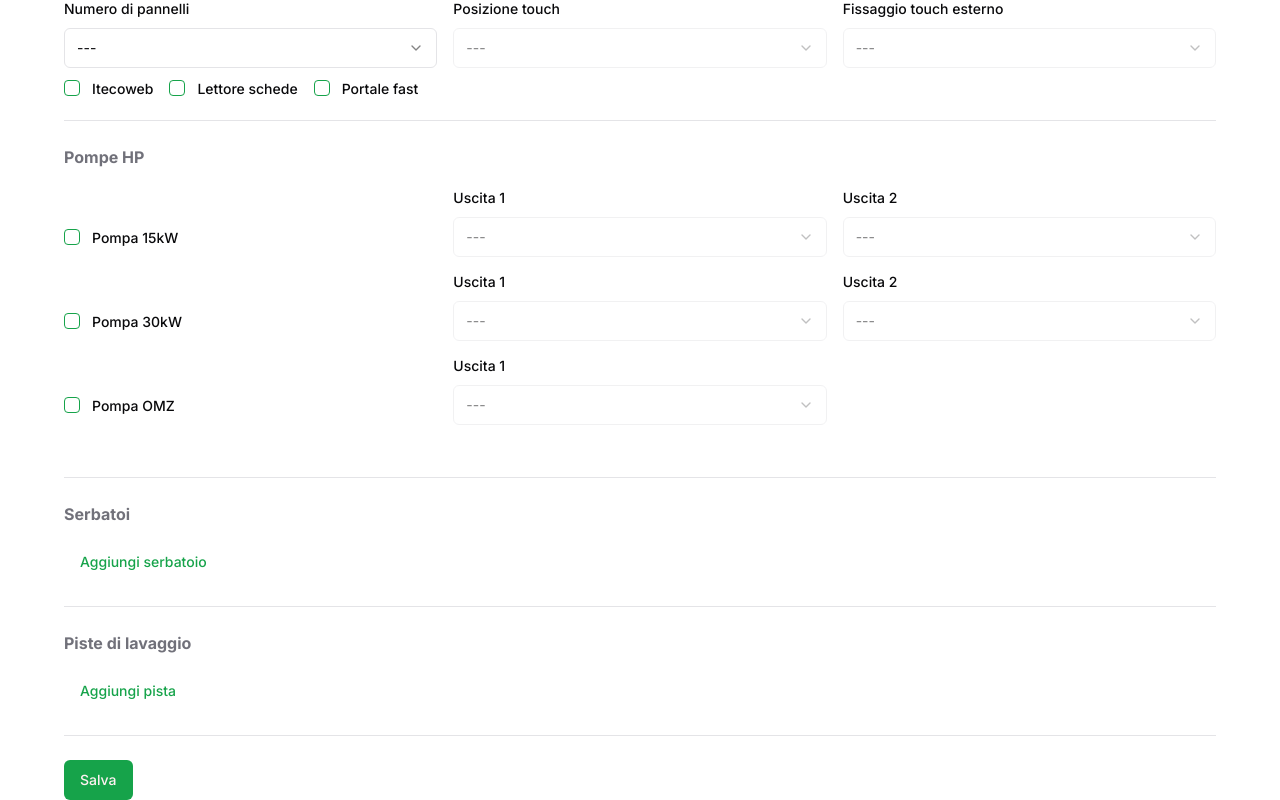
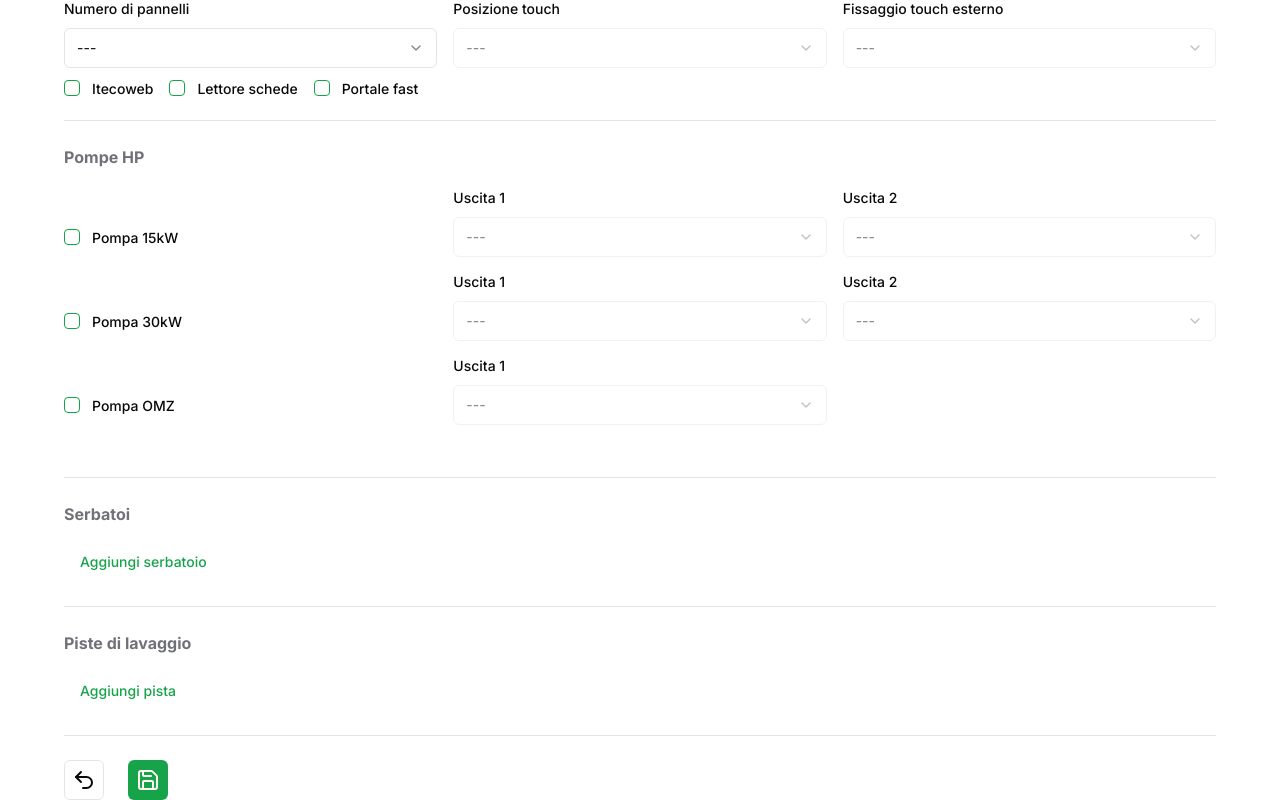
Before and after one commit to slinden2/product-configurator, a Next.js app: page /configurations/new in a window 1280 px wide. Shown: the part 1287-2087 px from the top of the page. Built offline with nearby package versions, Linux system fonts and the light colour scheme.

Commit message:
Aesthetic improvements

```diff
--- a/app/configurations/bom/[id]/BOMDataTable.tsx
+++ b/app/configurations/bom/[id]/BOMDataTable.tsx
@@ -14,9 +14,9 @@ interface BOMDataTableProps {
 
 const BOMDataTable = ({ items }: BOMDataTableProps) => {
   return (
-    <Table className="mb-3 bg-muted/50 rounded-lg font-mono">
+    <Table className="mb-3 rounded-lg font-mono">
       <TableHeader>
-        <TableRow>
+        <TableRow className="hover:bg-transparent">
           <TableHead className="table-cell w-32 py-2">Codice</TableHead>
           <TableHead className="table-cell flex-1 py-2">Descrizione</TableHead>
           <TableHead className="table-cell w-24 py-2 text-center">
--- a/app/configurations/bom/[id]/MetaDataTable.tsx
+++ b/app/configurations/bom/[id]/MetaDataTable.tsx
@@ -14,13 +14,13 @@ interface MetaDataTableProps {
 
 const MetaDataTable = ({ clientName, description }: MetaDataTableProps) => {
   return (
-    <Table className="mb-3 bg-muted/50 rounded-lg font-mono">
+    <Table className="mb-3 rounded-lg font-mono">
       <TableBody>
-        <TableRow>
+        <TableRow className="hover:bg-transparent">
           <TableHead className="table-cell w-44">Nome del cliente:</TableHead>
           <TableCell>{clientName}</TableCell>
         </TableRow>
-        <TableRow>
+        <TableRow className="hover:bg-transparent">
           <TableHead className="table-cell w-44 align-text-top p-4">
             Descrizione:
           </TableHead>
--- a/app/configurations/bom/[id]/page.tsx
+++ b/app/configurations/bom/[id]/page.tsx
@@ -1,9 +1,13 @@
 import BOMDataTable from "@/app/configurations/bom/[id]/BOMDataTable";
 import MetaDataTable from "@/app/configurations/bom/[id]/MetaDataTable";
+import BackButton from "@/components/BackButton";
 import HeaderH2 from "@/components/HeaderH2";
 import HeaderH3 from "@/components/HeaderH3";
 import HeaderH4 from "@/components/HeaderH4";
+import { Button } from "@/components/ui/button";
 import { getBOM } from "@/prisma/db";
+import { Pencil } from "lucide-react";
+import Link from "next/link";
 import { Fragment } from "react";
 
 interface BOMViewProps {
@@ -22,7 +26,7 @@ const BOMView = async ({ params }: BOMViewProps) => {
   const washBayBOMs = await bom.buildWashBayBOM();
 
   return (
-    <>
+    <div className="space-y-6">
       <HeaderH2>Distinta</HeaderH2>
       <MetaDataTable clientName={clientName} description={description || ""} />
       <HeaderH3>Distinta generale</HeaderH3>
@@ -49,7 +53,15 @@ const BOMView = async ({ params }: BOMViewProps) => {
           ))}
         </>
       )}
-    </>
+      <div className="space-x-6">
+        <BackButton fallbackPath={"/configurations"} />
+        <Link href={`/configurations/edit/${params.id}`}>
+          <Button variant="default" size="icon">
+            <Pencil />
+          </Button>
+        </Link>
+      </div>
+    </div>
   );
 };
 
--- a/app/configurations/page.tsx
+++ b/app/configurations/page.tsx
@@ -1,6 +1,7 @@
 import DataTable from "@/components/DataTable";
-import { buttonVariants } from "@/components/ui/button";
+import { Button } from "@/components/ui/button";
 import { getConfigurationsForDataTable } from "@/prisma/db";
+import { CirclePlus } from "lucide-react";
 import Link from "next/link";
 import React from "react";
 
@@ -8,13 +9,15 @@ const Configurations = async () => {
   const configurations = await getConfigurationsForDataTable();
 
   return (
-    <div className="space-y-6">
+    <div className="space-y-3">
       <DataTable configurations={configurations} />
-      <Link
-        className={buttonVariants({ variant: "default" })}
-        href="/configurations/new">
-        Nuova configurazione
-      </Link>
+      <div>
+        <Link href="/configurations/new">
+          <Button variant="default" size="icon" title="Nuova configurazione">
+            <CirclePlus />
+          </Button>
+        </Link>
+      </div>
     </div>
   );
 };
--- /dev/null
+++ b/components/BackButton.tsx
@@ -0,0 +1,27 @@
+"use client";
+
+import { Button } from "@/components/ui/button";
+import { Undo2 } from "lucide-react";
+import { useRouter } from "next/navigation";
+
+interface BackButtonProps {
+  fallbackPath: string;
+}
+
+export default function BackButton({ fallbackPath }: BackButtonProps) {
+  const router = useRouter();
+
+  const handleBack = () => {
+    if (window.history.length > 1) {
+      router.back();
+    } else {
+      router.push(fallbackPath);
+    }
+  };
+
+  return (
+    <Button variant="outline" size="icon" onClick={handleBack} title="Indietro">
+      <Undo2 />
+    </Button>
+  );
+}
--- a/components/ConfigForm/index.tsx
+++ b/components/ConfigForm/index.tsx
@@ -17,8 +17,10 @@ import TouchSection from "@/components/ConfigForm/TouchSection";
 import HPPumpSection from "@/components/ConfigForm/HPPumpSection";
 import WaterTankSection from "@/components/ConfigForm/WaterTankSection";
 import WashBaySection from "@/components/ConfigForm/WashBaySection";
+import BackButton from "@/components/BackButton";
 import { redirectTo } from "@/app/actions";
 import { DevTool } from "@hookform/devtools"; // TODO Remove dev tools
+import { Save } from "lucide-react";
 
 export type ConfigFormData = z.infer<typeof configSchema>;
 
@@ -82,9 +84,17 @@ const ConfigForm = ({ configuration }: ConfigurationFormProps) => {
           <HPPumpSection />
           <WaterTankSection />
           <WashBaySection />
-          <Button type="submit" disabled={isSubmitting}>
-            Salva
-          </Button>
+          <div className="space-x-6">
+            <BackButton fallbackPath="/configurations" />
+            <Button
+              type="submit"
+              disabled={isSubmitting}
+              size="icon"
+              variant="default"
+              title="Salva configurazione">
+              <Save />
+            </Button>
+          </div>
         </form>
       </Form>
       <p className="text-destructive">{error}</p>
--- a/components/DataTable.tsx
+++ b/components/DataTable.tsx
@@ -24,7 +24,7 @@ const DataTable = ({ configurations }: DataTableProps) => {
       <div className="rounded-md sm:border">
         <Table>
           <TableHeader>
-            <TableRow>
+            <TableRow className="hover:bg-transparent">
               <TableHead className="text-center">ID</TableHead>
               <TableHead className="text-center">Stato</TableHead>
               <TableHead>Nome del cliente</TableHead>
@@ -33,6 +33,7 @@ const DataTable = ({ configurations }: DataTableProps) => {
               <TableHead className="text-center">
                 Ultimo aggiornamento
               </TableHead>
+              <TableHead />
               <TableHead />
             </TableRow>
           </TableHeader>
@@ -56,14 +57,22 @@ const DataTable = ({ configurations }: DataTableProps) => {
                     </TableCell>
                     <TableCell>
                       <Link href={`/configurations/edit/${configuration.id}`}>
-                        <Button variant="outline" size="icon">
+                        <Button
+                          variant="outline"
+                          size="icon"
+                          className="hover:bg-background"
+                          title="Modifica configurazione">
                           <Pencil />
                         </Button>
                       </Link>
                     </TableCell>
                     <TableCell>
                       <Link href={`/configurations/bom/${configuration.id}`}>
-                        <Button variant="outline" size="icon">
+                        <Button
+                          variant="outline"
+                          size="icon"
+                          className="hover:bg-background"
+                          title="Visualizza distinta">
                           <ScrollText />
                         </Button>
                       </Link>
```
